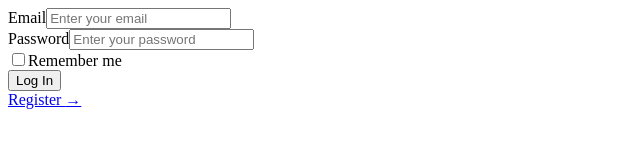
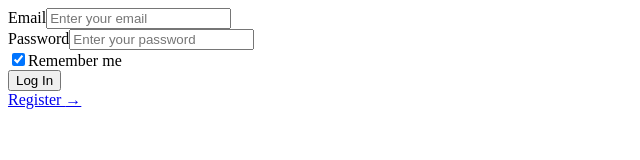
Before and after one commit to rejnowicz281/oconnect, a React (Vite) app: page /#/login in a window 1280 px wide. Shown: the top 160 px of the page, without its empty margins (0-640 px from the left). Built offline with nearby package versions, Linux system fonts and the light colour scheme.

Commit message:
Make initial persist state in Login as true

```diff
--- a/src/Auth/Login.jsx
+++ b/src/Auth/Login.jsx
@@ -8,7 +8,7 @@ function Login() {
 
     const [email, setEmail] = useState("");
     const [password, setPassword] = useState("");
-    const [persist, setPersist] = useState(false);
+    const [persist, setPersist] = useState(true);
     const [error, setError] = useState(null);
 
     const handleSubmit = async (e) => {
```
